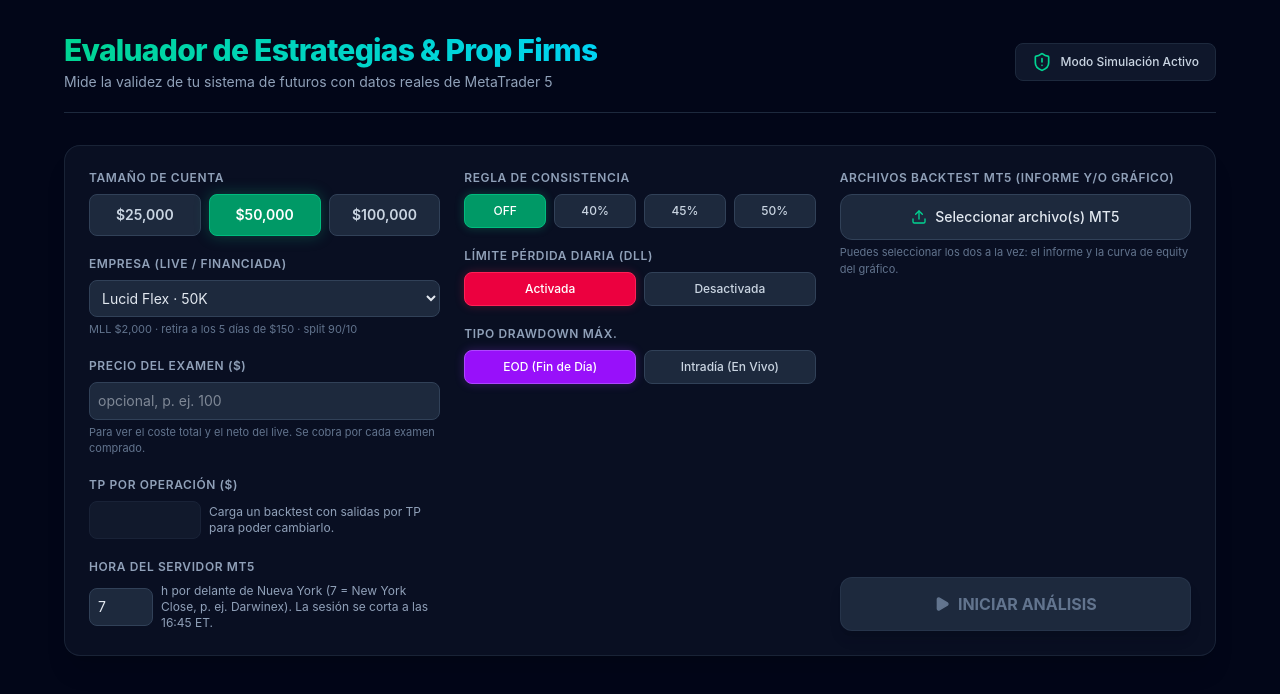
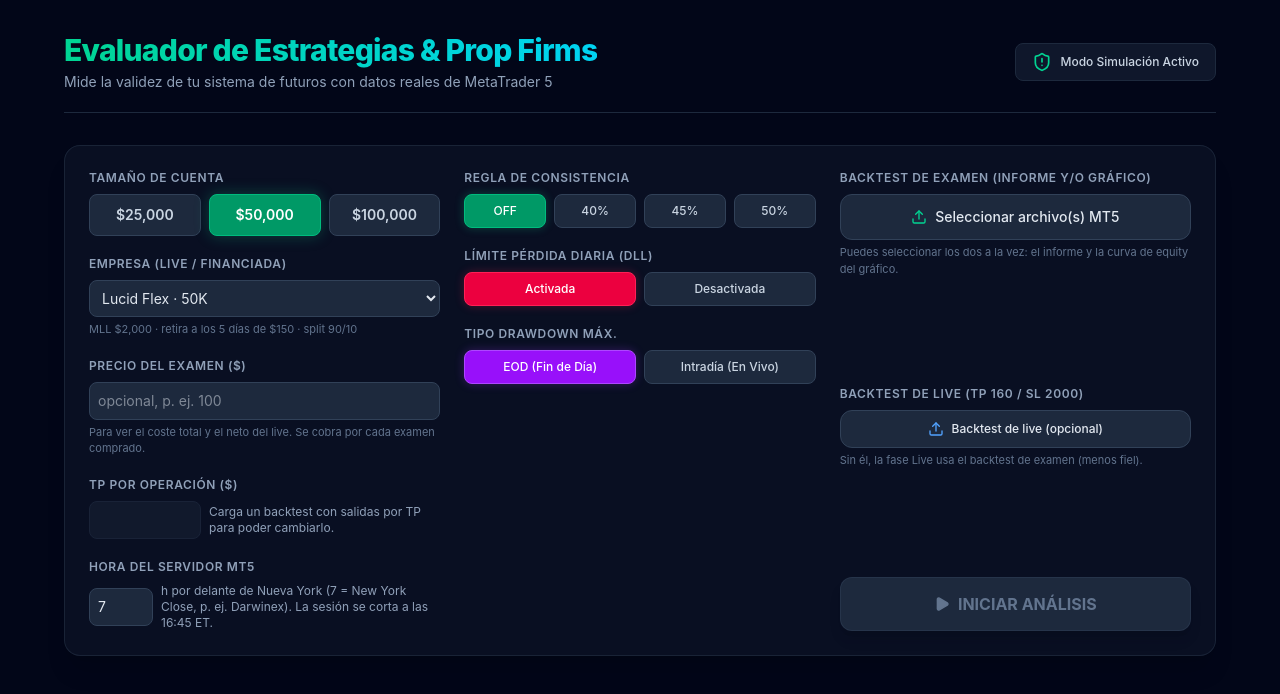
Before and after one commit to CharlyEAapps/FUTUROS, a React (Vite) app in the folder app/: page / in a window 1280 px wide. Shown: the top 694 px of the page. Built offline with nearby package versions, Linux system fonts and the light colour scheme.

Commit message:
Backtest de live por separado (TP 160/SL 2000): dos zonas de carga y enlace por fecha

```diff
--- a/app/src/App.jsx
+++ b/app/src/App.jsx
@@ -29,6 +29,9 @@ const App = () => {
 
   // Volumen por operación del informe (para el aviso de contratos cuando el motor usa el gráfico)
   const [reportVolumes, setReportVolumes] = useState([]);
+  // Backtest de LIVE por separado (EA con TP 160 / SL 2000). Si no se carga, el live usa el de examen (aviso).
+  const [liveTrades, setLiveTrades] = useState([]);
+  const [liveFileName, setLiveFileName] = useState('');
   // Registros guardados en el navegador (localStorage)
   const STORAGE_KEY = 'evaluadorPropFirms.registros';
   const [savedRecords, setSavedRecords] = useState(() => {
@@ -47,6 +50,7 @@ const App = () => {
   const [compareLevel, setCompareLevel] = useState('month');
 
   const fileInputRef = useRef(null);
+  const liveInputRef = useRef(null);
 
   // Factor de lotaje que implica el TP elegido respecto al TP del backtest
   const getLotScale = () => {
@@ -159,6 +163,30 @@ const App = () => {
     input.value = ''; // permite volver a elegir los mismos archivos
   };
 
+  // Carga del backtest de LIVE (EA con TP 160 / SL 2000). Una operación por día.
+  const handleLiveUpload = (e) => {
+    const input = e.target;
+    const file = input.files[0];
+    if (!file) return;
+    const reader = new FileReader();
+    reader.onload = (ev) => {
+      try {
+        const { trades: t, meta } = parseMT5Content(ev.target.result, file.name);
+        if (t.length === 0) {
+          setErrorMsg(meta.warnings[0] || 'No se detectaron operaciones en el backtest de live.');
+        } else {
+          setLiveTrades(t);
+          setLiveFileName(file.name);
+          setResults(null);
+        }
+      } catch (err) {
+        setErrorMsg('Error al procesar el backtest de live: ' + err.message);
+      }
+      input.value = '';
+    };
+    reader.readAsText(file);
+  };
+
   // Motor Principal de Simulación
   const runBacktest = () => {
     if (trades.length === 0) return;
@@ -499,8 +527,14 @@ const App = () => {
       month: periodStatsFor(keyFns.month),
     };
 
-    // Fase Live encadenada: cada aprobado abre una cuenta financiada en paralelo
-    const live = computeLive(examHistory, sessionTrades);
+    // Fase Live encadenada: cada aprobado abre una cuenta financiada.
+    // Usa el backtest de live (TP 160/SL 2000) si se cargó; si no, el del examen (menos fiel).
+    const usandoBacktestPropio = liveTrades.length > 0;
+    const liveSource = usandoBacktestPropio ? liveTrades : trades;
+    const liveOps = liveSource
+      .map((tr) => ({ ...tr, date: sessionDay(tr) }))
+      .sort((a, b) => (a.time < b.time ? -1 : a.time > b.time ? 1 : 0));
+    const live = computeLive(examHistory, liveOps, usandoBacktestPropio);
     // Coste de exámenes (opcional) y neto del live
     const precio = parseFloat(examPrice);
     const examCost = precio > 0 ? precio * comprados : 0;
@@ -529,10 +563,11 @@ const App = () => {
     });
   };
 
-  // --- Live encadenado: cada examen APROBADO abre una cuenta financiada que opera, en paralelo,
-  // las operaciones siguientes del backtest (una por día). El examen sigue su curso; por eso el
-  // nº de cuentas live = nº de aprobados. examHistory trae el endIndex de cada aprobado.
-  const computeLive = (examHistory, sessionTrades) => {
+  // --- Live encadenado: cada examen APROBADO abre una cuenta financiada que opera las operaciones
+  // del BACKTEST DE LIVE (EA con TP 160 / SL 2000), a partir de la fecha de aprobación.
+  // Si no hay backtest de live cargado, usa el mismo del examen (menos fiel) y lo avisa.
+  // liveOps: operaciones del backtest de live con hora de sesión ya calculada. examHistory trae la fecha de cada aprobado.
+  const computeLive = (examHistory, liveOps, usandoBacktestPropio) => {
     const firm = PROP_FIRMS[propFirm];
     const maxLoss = firm.maxLoss[accountSize] || firm.maxLoss[50000];
     const lockedFloor = accountSize + 100; // el MLL EOD se bloquea en inicial + 100
@@ -540,11 +575,10 @@ const App = () => {
     let retiradas = 0;
     let quemadas = 0;
     let enCurso = 0;
-    let totalRetirado = 0; // suma del 90% de cada cuenta que retiró
+    let totalRetirado = 0;
     const history = [];
 
-    // Por cada examen aprobado, una cuenta live que empieza en la operación siguiente a la aprobación
-    const aprobadosEvents = examHistory.filter((e) => e.status === 'pass' && typeof e.endIndex === 'number');
+    const aprobadosEvents = examHistory.filter((e) => e.status === 'pass' && e.end);
 
     for (const ev of aprobadosEvents) {
       let balance = accountSize;
@@ -555,36 +589,30 @@ const App = () => {
       let firstTradeDone = false;
       let resolved = false;
 
-      for (let i = ev.endIndex + 1; i < sessionTrades.length; i++) {
-        const trade = sessionTrades[i];
-
-        // Se arriesga el máximo: CUALQUIER operación perdedora quema la cuenta.
-        // Solo retira quien encadene minProfitDays operaciones ganadoras (>= minDayProfit) seguidas.
-        const isLoser = trade.profit <= 0 ||
-          (trade.highestFloating !== undefined ? trade.highestFloating < firm.minDayProfit : trade.profit < firm.minDayProfit);
-        if (isLoser) {
+      // La cuenta empieza al día siguiente de aprobar: primera operación del live con fecha > fecha de aprobación
+      const startFrom = liveOps.findIndex((t) => t.date > ev.end);
+      if (startFrom !== -1) {
+        for (let i = startFrom; i < liveOps.length; i++) {
+          const trade = liveOps[i];
+
+          // Riesgo máximo: cualquier operación perdedora (o ganadora < mínimo del día) quema la cuenta.
+          // Con el backtest de live (TP 160/SL 2000) el resultado ya es el real: gana 160 o pierde 2000.
+          const esGanadoraValida = trade.profit >= firm.minDayProfit;
+          if (!esGanadoraValida) {
             quemadas++;
             history.push({ status: 'burn', start: ev.end, end: trade.date, reason: 'Operación perdedora (riesgo máximo)' });
             resolved = true;
             break;
           }
 
-        // Ganadora válida: la 1ª va con el lotaje del EA; el resto se recortan al objetivo diario.
-        let dayProfit;
-        if (!firstTradeDone) {
-          dayProfit = trade.profit; // primera operación con lotaje normal
-        } else if (trade.highestFloating !== undefined) {
-          dayProfit = Math.min(trade.highestFloating >= firm.dailyTarget ? firm.dailyTarget : trade.profit, trade.profit);
-        } else {
-          dayProfit = Math.min(trade.profit, firm.dailyTarget);
-        }
-
+          // 1ª operación con lotaje del EA (su resultado); las siguientes aportan el objetivo diario
+          const dayProfit = !firstTradeDone ? trade.profit : Math.min(trade.profit, firm.dailyTarget);
           balance += dayProfit;
           profitAccum += dayProfit;
           firstTradeDone = true;
           if (balance > highestEOD) highestEOD = balance;
           ddLimit = Math.min(highestEOD - maxLoss, lockedFloor);
-        validDays++; // ya sabemos que es ganadora >= minDayProfit
+          validDays++;
 
           if (validDays >= firm.minProfitDays) {
             const bruto = Math.max(0, profitAccum);
@@ -594,6 +622,7 @@ const App = () => {
             history.push({ status: 'withdraw', start: ev.end, end: trade.date, amount: neto, gross: bruto });
             resolved = true;
             break;
+          }
         }
       }
       if (!resolved) {
@@ -612,6 +641,7 @@ const App = () => {
       profitSplit: firm.profitSplit,
       payoutsToLive: firm.payoutsToLive,
       alcanzoLive: retiradas >= firm.payoutsToLive,
+      usandoBacktestPropio,
       history,
     };
   };
@@ -626,7 +656,7 @@ const App = () => {
       id: Date.now().toString(36) + Math.random().toString(36).slice(2, 6),
       name: name.trim() || defaultName,
       savedAt: new Date().toISOString(),
-      config: { accountSize, consistency, dailyLossEnabled, drawdownType, serverOffsetHours, tpTarget, examPrice, propFirm, fileName },
+      config: { accountSize, consistency, dailyLossEnabled, drawdownType, serverOffsetHours, tpTarget, examPrice, propFirm, fileName, liveFileName },
       results,
     };
     persistRecords([record, ...savedRecords]);
@@ -937,7 +967,7 @@ const App = () => {
           {/* Config Col 3: Carga de Archivo y Botón */}
           <div className="flex flex-col justify-between space-y-4">
             <div>
-              <label className="block text-xs font-semibold text-slate-400 mb-2 uppercase tracking-wider">Archivos Backtest MT5 (informe y/o gráfico)</label>
+              <label className="block text-xs font-semibold text-slate-400 mb-2 uppercase tracking-wider">Backtest de Examen (informe y/o gráfico)</label>
               <input
                 type="file"
                 ref={fileInputRef}
@@ -968,6 +998,27 @@ const App = () => {
                 <p className="text-xs text-rose-400 mt-2 flex items-center gap-1">
                   <AlertTriangle className="w-3.5 h-3.5" /> {errorMsg}
                 </p>
+              )}
+            </div>
+
+            {/* Carga del backtest de LIVE (opcional) */}
+            <div>
+              <label className="block text-xs font-semibold text-slate-400 mb-2 uppercase tracking-wider">Backtest de Live (TP 160 / SL 2000)</label>
+              <input type="file" ref={liveInputRef} onChange={handleLiveUpload} accept=".txt,.csv,.html,.htm" className="hidden" />
+              <button
+                onClick={() => liveInputRef.current.click()}
+                className="w-full flex items-center justify-center gap-2 py-2.5 px-4 bg-slate-800 hover:bg-slate-700 border border-slate-700 rounded-xl text-xs font-medium text-slate-200 transition-colors"
+              >
+                <Upload className="w-4 h-4 text-blue-400" />
+                {liveFileName ? liveFileName : 'Backtest de live (opcional)'}
+              </button>
+              {liveTrades.length > 0 ? (
+                <p className="text-xs text-blue-400 mt-1 flex items-center gap-1 font-medium">
+                  <CheckCircle className="w-3.5 h-3.5" /> {liveTrades.length} operaciones de live cargadas.
+                  <button onClick={() => { setLiveTrades([]); setLiveFileName(''); setResults(null); }} className="ml-1 underline text-slate-400 hover:text-slate-200">quitar</button>
+                </p>
+              ) : (
+                <p className="text-[11px] text-slate-500 mt-1">Sin él, la fase Live usa el backtest de examen (menos fiel).</p>
               )}
             </div>
 
@@ -1493,14 +1544,23 @@ const App = () => {
                 </div>
               </div>
 
+              {results.live.usandoBacktestPropio ? (
                 <div className="bg-blue-950/30 border border-blue-900/50 rounded-xl p-4 flex gap-3 text-sm text-blue-200">
                   <Info className="w-5 h-5 flex-shrink-0 text-blue-400" />
                   <p>
-                  <strong>Live de {results.live.firmLabel}:</strong> cada examen aprobado abre una cuenta financiada que opera en paralelo las operaciones siguientes (una por día). La primera va con lotaje del EA; el resto busca ≥${PROP_FIRMS[propFirm].minDayProfit}/día. La cuenta retira tras {PROP_FIRMS[propFirm].minProfitDays} días válidos y te llevas el {Math.round(results.live.profitSplit * 100)}%. Una operación que toque la pérdida máxima quema la cuenta.
+                    <strong>Live de {results.live.firmLabel}:</strong> cada examen aprobado abre una cuenta financiada que opera el <strong>backtest de live (TP 160 / SL 2000)</strong> desde la fecha de aprobación, una operación por día. La primera va con el lotaje del EA; el resto aporta ≥${PROP_FIRMS[propFirm].minDayProfit}/día. Retira tras {PROP_FIRMS[propFirm].minProfitDays} días válidos y te llevas el {Math.round(results.live.profitSplit * 100)}%. Una operación perdedora quema la cuenta.
                     {results.live.alcanzoLive ? ' Se alcanzaron las retiradas para pasar a Live real.' : ''}
                     {results.live.enCurso ? ` ${results.live.enCurso} cuenta(s) sin resolver al final del backtest.` : ''}
                   </p>
                 </div>
+              ) : (
+                <div className="bg-amber-950/30 border border-amber-900/50 rounded-xl p-4 flex gap-3 text-sm text-amber-200">
+                  <AlertTriangle className="w-5 h-5 flex-shrink-0 text-amber-400" />
+                  <p>
+                    <strong>Sin backtest de live:</strong> esta simulación usa el backtest de examen, con el TP/SL de la estrategia original, no tu operativa de live (TP 160 / SL 2000). El resultado es pesimista: una operación perdedora del backtest quema la cuenta, aunque en tu live real habría cerrado en +160. Para un resultado fiel, carga el backtest de live arriba.
+                  </p>
+                </div>
+              )}
             </div>
             )}
 
```
Also changed, not shown: 2 other files (tests, documents, lock files or other folders). Lines whose indentation alone changed are shown as unchanged.
